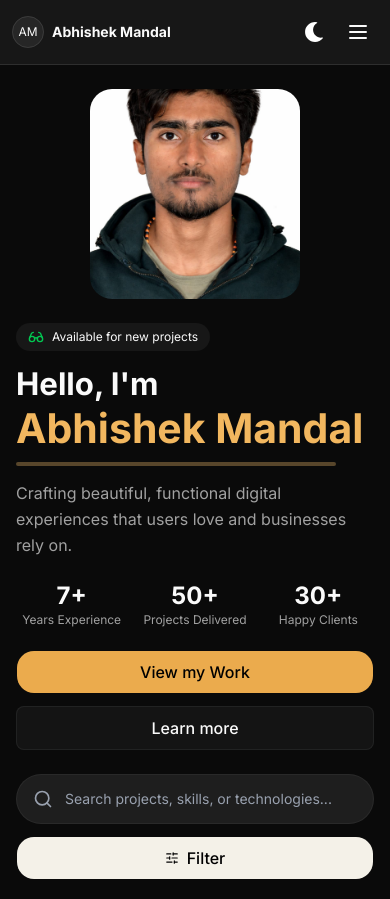
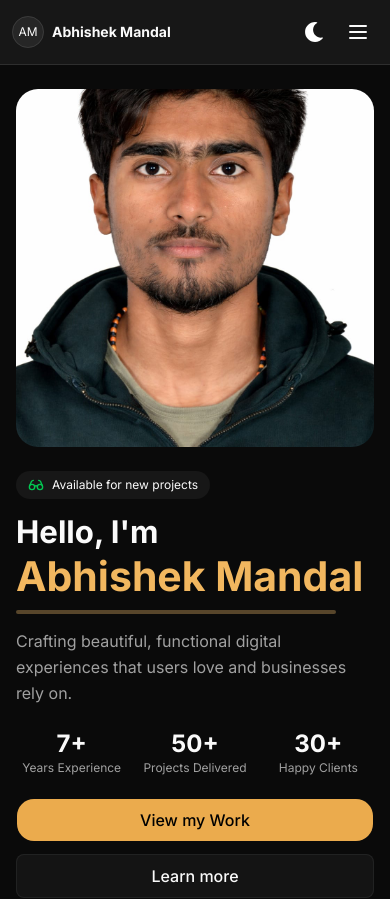
Before and after one commit to abhishek-westminster/abhishek_portfolio, a Next.js app: page / in a window 390 px wide. Shown: the top 899 px of the page. Built offline with nearby package versions, Linux system fonts and the light colour scheme.

Commit message:
Refine responsive hero and about sizing

```diff
--- a/src/app/_components/About.tsx
+++ b/src/app/_components/About.tsx
@@ -12,7 +12,7 @@ export default function About() {
       <div className="w-full bg-background py-10 sm:py-12 md:py-20">
         <div className="mx-auto flex max-w-7xl flex-col items-center justify-between gap-8 px-4 py-6 sm:px-6 md:gap-10 md:px-8 md:py-16 lg:flex-row">
           <div className="flex w-full justify-center lg:w-1/2 lg:justify-start">
-            <div className="aspect-square w-full max-w-[240px] overflow-hidden rounded-3xl sm:max-w-[320px] lg:max-w-[400px]">
+            <div className="aspect-square w-full max-w-60 overflow-hidden rounded-3xl sm:max-w-80 lg:max-w-[400px]">
               <Image
                 width={1024}
                 height={1536}
--- a/src/app/_components/HeroSection.tsx
+++ b/src/app/_components/HeroSection.tsx
@@ -23,7 +23,7 @@ export default function HeroSection() {
             Available for new projects
           </span>
 
-          <h1 className="flex min-w-0 flex-col gap-1 break-words font-bold leading-tight text-foreground text-[clamp(1.75rem,8vw,2.25rem)] sm:text-4xl lg:text-5xl xl:text-6xl">
+          <h1 className="flex min-w-0 flex-col gap-1 text-balance font-bold leading-tight text-foreground text-[clamp(1.75rem,8vw,2.25rem)] sm:text-4xl lg:text-5xl xl:text-6xl">
             <span>Hello, I&apos;m</span>
             <span className="text-[#F2B75F] leading-[0.98] text-[clamp(2.15rem,10.5vw,3rem)] sm:text-5xl lg:text-6xl xl:text-7xl">
               Abhishek Mandal
@@ -70,7 +70,7 @@ export default function HeroSection() {
           <Image
             width={1024}
             height={1536}
-            className="aspect-square w-full max-w-[180px] rounded-3xl object-cover min-[380px]:max-w-[210px] sm:max-w-[300px] lg:max-w-[400px]"
+            className="aspect-square w-full max-w-180px rounded-3xl object-cover min-380px:max-w-y210px sm:max-w-300px lg:max-w-400px"
             src="/abhishek.png"
             alt="Abhishek Mandal - Frontend Developer"
             priority
```
